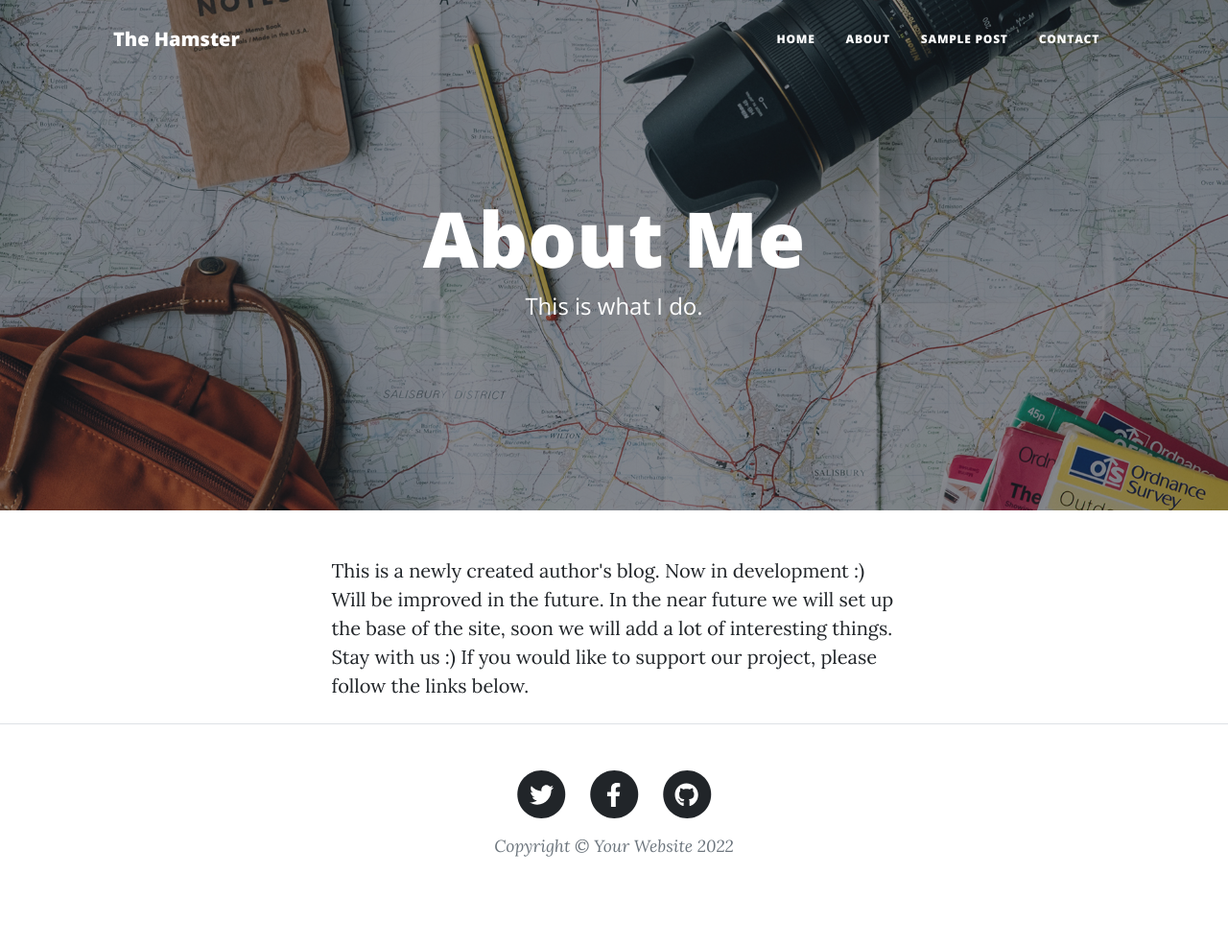
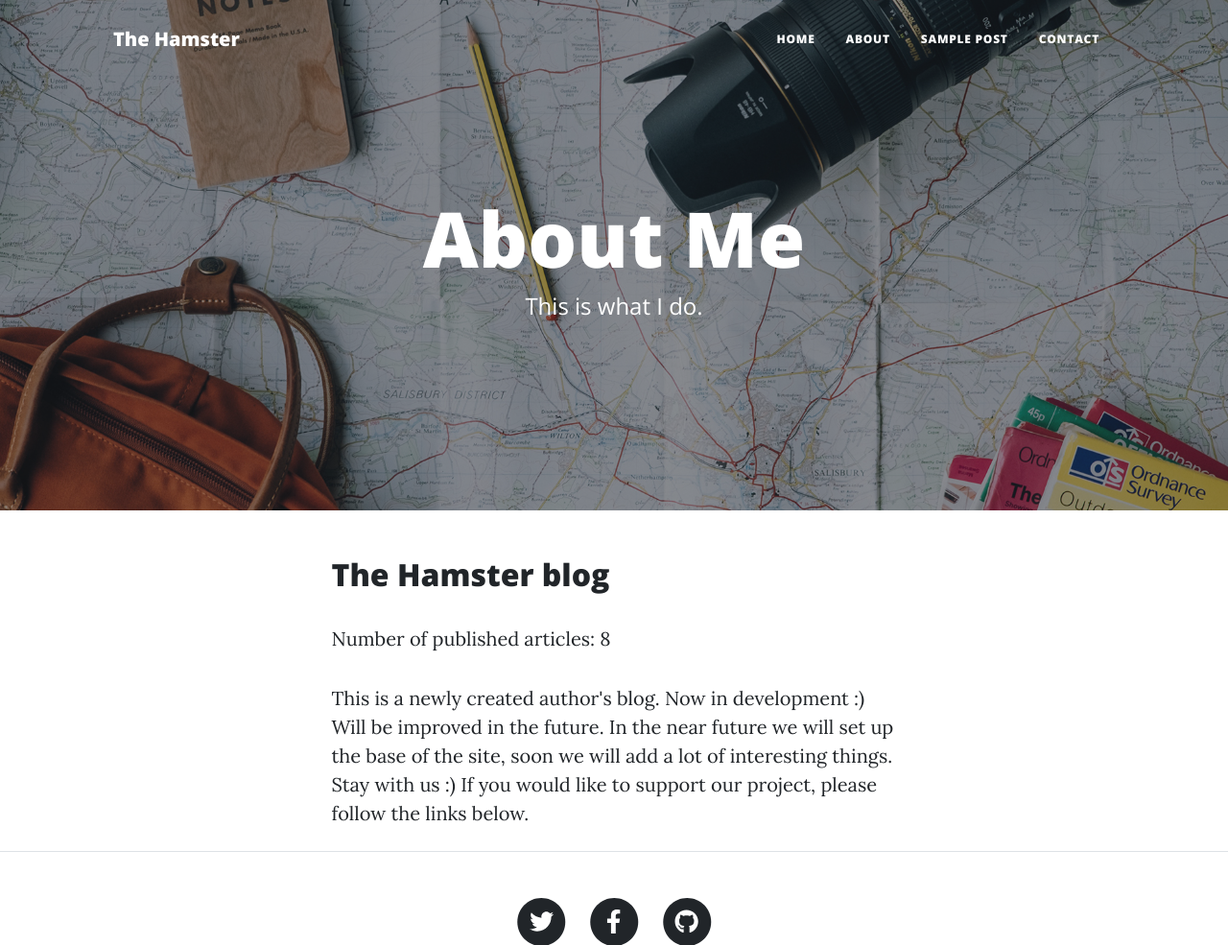
Before and after one commit to adam-kad/HamsterBlog, a Django app: page /about/ in a window 1280 px wide. Shown: the top 985 px of the page at 96% size. Before the commit the page ends 893 px from the top, so only its background shows below. Run offline with Django 4.2, Linux system fonts and the light colour scheme; data comes from the database, SQL or seed files in the repository; both versions use the stored data as it was after the commit; parts of the project's set-up code (start-up, migrations or seed data) failed here and were passed over; some libraries are stand-ins or nearby versions.

Commit message:
7.1 templatetags

```diff
--- a/mysite/blog/templates/blog/about.html
+++ b/mysite/blog/templates/blog/about.html
@@ -1,3 +1,4 @@
+{% load blog_tags %}
 {% load static %}
 <!DOCTYPE html>
 <html lang="en">
@@ -54,6 +55,10 @@
         <main class="mb-4">
             <div class="container px-4 px-lg-5">
                 <div class="row gx-4 gx-lg-5 justify-content-center">
+                    <div class="col-md-10 col-lg-8 col-xl-7" id="sidebar">
+                        <h2>The Hamster blog</h2>
+                        <p>Number of published articles: {% total_posts %}</p>
+                        </div>
                     <div class="col-md-10 col-lg-8 col-xl-7">
                         {% block content %}
                         {% endblock %}
--- a/mysite/blog/templates/blog/post/list.html
+++ b/mysite/blog/templates/blog/post/list.html
@@ -1,4 +1,5 @@
 {% extends "blog/index.html" %}
+{% load blog_tags %}
 
 {% block title %}My Blog{% endblock %}
 
@@ -18,7 +19,7 @@
         <p class="date">
             Published {{ post.publish }} by {{ post.author }}
         </p>
-        {{ post.body|truncatewords:30|linebreaks }}
+        {{ post.body|markdown|truncatewords_html:30 }}
 
         <p class="tags">
             Tags:
--- /dev/null
+++ b/mysite/blog/templatetags/blog_tags.py
@@ -0,0 +1,16 @@
+from django import template
+from ..models import Post
+from django.utils.safestring import mark_safe
+import markdown
+
+
+register = template.Library()
+
+@register.simple_tag
+def total_posts():
+    return Post.published.count()
+
+
+@register.filter(name='markdown')
+def markdown_format(text):
+    return mark_safe(markdown.markdown(text))
--- a/mysite/blog/views.py
+++ b/mysite/blog/views.py
@@ -8,6 +8,7 @@ from django.core.mail import send_mail, BadHeaderError
 from .forms import ContactForm
 from mysite.settings import RECIPIENTS_EMAIL, DEFAULT_FROM_EMAIL
 from taggit.models import Tag
+from django.db.models import Count
 
 
 
@@ -72,7 +73,15 @@ def post_detail(request, year, month, day, post):
     post = get_object_or_404(Post, slug=post, status='published', publish__year=year,
                              publish__month=month, publish__day=day)
 
-    return render(request, 'blog/post/detail.html', {'post': post})
+    # Формирование списка похожих статей.
+    post_tags_ids = post.tags.values_list('id', flat=True)
+    similar_posts = Post.published.filter(tags__in=post_tags_ids)\
+                                    .exclude(id=post.id)
+    similar_posts = similar_posts.annotate(same_tags=Count('tags'))\
+                                    .order_by('-same_tags','-publish')[:4]
+
+
+    return render(request, 'blog/post/detail.html', {'post': post, 'similar_posts': similar_posts})
 
 
 def about_post_list(request):
```
Also changed, not shown: mysite/blog/templates/blog/post/detail.html (+16 -1 lines), mysite/blog/templatetags/__init__.py (added), mysite/db.sqlite3, 1 other file.
